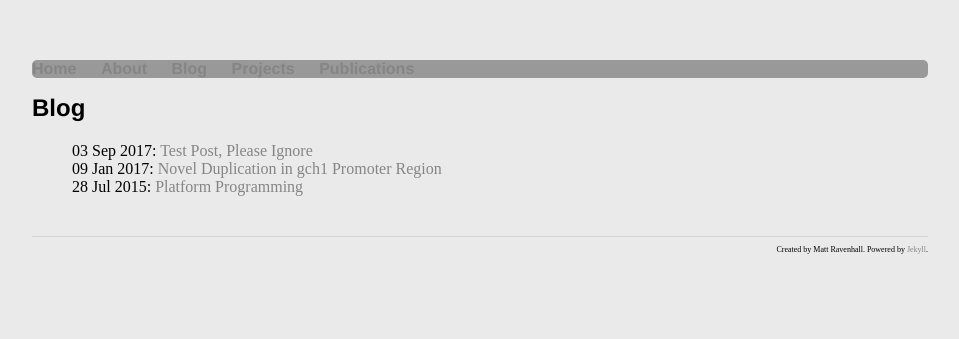
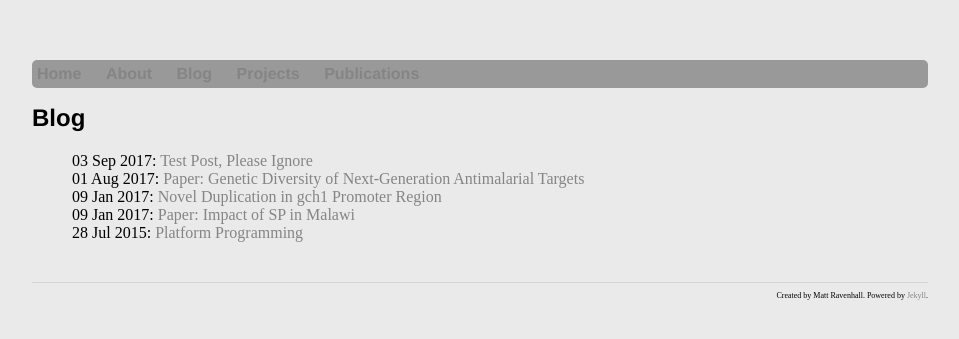
Before and after one commit to mattravenhall/mattravenhall.github.io, a Jekyll site: the page built from blog/index.html, in a window 1280 px wide. Shown: the top 339 px of the page, without its empty margins (160-1119 px from the left). Built offline with Jekyll 4.4.1, drawn with Linux system fonts in a browser that asks for light colours.

Commit message:
Added malaria paper posts

```diff
--- /dev/null
+++ b/_posts/2016-11-29-Impact-SP-Malawi.md
@@ -0,0 +1,23 @@
+---
+layout: post
+title: "Paper: Impact of SP in Malawi"
+date: 2017-01-09
+---
+
+<img style="float: right; border: 1px solid black" alt="Coverage plots for gch1 indication regions of duplication." hspace="20" src="/assets/gch1duplication.png" width="450px">
+
+**Background**
+Malawi experienced prolonged use of sulfadoxine/pyrimethamine (SP) as the front-line anti-malarial drug, with early replacement of chloroquine and delayed introduction of artemisinin-based combination therapy. Extended use of SP, and its continued application in pregnancy is impacting the genomic variation of the Plasmodium falciparum population.
+<br>
+**Methods**
+Whole genome sequence data of P. falciparum isolates covering 2 years of transmission within Malawi, alongside global datasets, were used. More than 745,000 SNPs were identified, and differences in allele frequencies between countries assessed, as well as genetic regions under positive selection determined.
+<br>
+**Results**
+Positive selection signals were identified within dhps, dhfr and gch1, all components of the parasite folate pathway associated with SP resistance. Sitting predominantly on a dhfr triple mutation background, a novel copy number increase of ~twofold was identified in the gch1 promoter. This copy number was almost fixed (96.8% frequency) in Malawi samples, but found at less than 45% frequency in other African populations, and distinct from a whole gene duplication previously reported in Southeast Asian parasites.
+<br>
+**Conclusions**
+SP resistance selection pressures have been retained in the Malawian population, with known resistance dhfr mutations at fixation, complemented by a novel gch1 promoter duplication. The effects of the duplication on the fitness costs of SP variants and resistance need to be elucidated.
+<br>
+[Full Text](https://malariajournal.biomedcentral.com/track/pdf/10.1186/s12936-016-1634-6?site=malariajournal.biomedcentral.com)
+<br>
+**Citation:** Matt Ravenhall, Ernest Diez Benavente, Mwapatsa Mipando, Anja T. R. Jensen, Colin J. Sutherland, Cally Roper, Nuno Sepúlveda, Dominic P. Kwiatkowski, Jacqui Montgomery, Kamija S. Phiri, Anja Terlouw, Alister Craig, Susana Campino, Harold Ocholla and Taane G. Clark. Characterizing the impact of sustained sulfadoxine/pyrimethamine use upon the Plasmodium falciparum population in Malawi. <i>Malaria Journal</i> 201615:575
--- /dev/null
+++ b/_posts/2017-08-01-Genetic-Diversity-NextGen-AntiMalarials.md
@@ -0,0 +1,14 @@
+---
+layout: post
+title: "Paper: Genetic Diversity of Next-Generation Antimalarial Targets"
+date: 2017-08-01
+---
+
+<img style="float: right; border: 1px solid black" alt="Geographic distribution of SNPs across eleven gene-targets." hspace="20" src="/assets/nextgendiversity.jpg" width="450px">
+
+<h2>Abstract</h2>
+Drug resistance is a recurrent problem in the fight against malaria. Genetic and epidemiological surveillance of antimalarial resistant parasite alleles is crucial to guide drug therapies and clinical management. New antimalarial compounds are currently at various stages of clinical trials and regulatory evaluation. Using ∼2000 Plasmodium falciparum genome sequences, we investigated the genetic diversity of eleven gene-targets of promising antimalarial compounds and assessed their potential efficiency across malaria endemic regions. We determined if the loci are under selection prior to the introduction of new drugs and established a baseline of genetic variance, including potential resistant alleles, for future surveillance programmes.
+<br>
+[Full Text](http://ac.els-cdn.com/S2211320717300131/1-s2.0-S2211320717300131-main.pdf?_tid=489f64ec-90e8-11e7-9d8d-00000aab0f27&acdnat=1504471478_a51f91bb5f4694635870817b1409183a)
+<br>
+**Citation:** Ana RitaGomes, Matt Ravenhall, Ernest Diez Benavente, Arthur Talman, Colin Sutherland, Cally Roper, Taane G. Clark and Susana Campino. Genetic diversity of next generation antimalarial targets: A baseline for drug resistance surveillance programmes. International Journal for Parasitology: Drugs and Drug Resistance. 2017: 174-180.
--- a/css/main.css
+++ b/css/main.css
@@ -6,9 +6,10 @@ body {
 }
 nav ul, footer ul {
     font-family:'Helvetica', 'Arial', 'Sans-Serif';
-    padding: 0px;
+    padding: 5px;
     list-style: none;
     font-weight: bold;
+    font-color: #f0f0f0;
 }
 nav ul li, footer ul li {
     display: inline;
@@ -41,6 +42,6 @@ ul.posts {
 }
 
 ul.posts li {
-    font-size=0.8em;
+    font-size: 1em;
     list-style: none;
 }
```
Also changed, not shown: assets/nextgendiversity.jpg (added).
